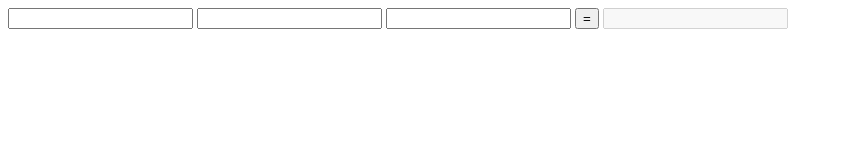
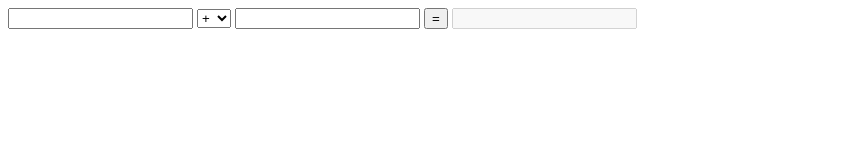
Before and after one commit to susannagrigoryan-git/Calculator, a plain HTML site: page index.html in a window 1280 px wide. Shown: the whole page, without its empty margins (0-843 px from the left). Drawn offline with Linux system fonts and the light colour scheme.

Commit message:
second commit

```diff
--- a/index.html
+++ b/index.html
@@ -6,7 +6,15 @@
 <body>
     <input type="number" class="number-input" />
 
-    <input type="text" name="+" class="text-input">
+    <!-- <input type="text" name="+" class="text-input"> -->
+    <select class name="options">
+        <option value="+"> + </option>
+        <option value="-">-</option>
+        <option value="*">*</option>
+        <option value="/">/</option>
+        <option value="**">**</option>
+        <option value="%">%</option>
+    </select>
     <input type="number" name="-" class="number-input">
     <button onclick="clickHandler()">=</button>
     <input disabled class="result" />
--- a/index.js
+++ b/index.js
@@ -1,7 +1,7 @@
 const numberInputs = document.getElementsByClassName('number-input');
 const resultElement = document.getElementsByClassName('result')[0];
-// const selectElement = document.getElementsByTagName('select')[0];
- const operation = document.getElementsByClassName('text-input')[0]
+const selectElement = document.getElementsByTagName('select')[0];
+ const operation = document.getElementsByClassName('options')[0]
 
 
 function clickHandler(){
```
